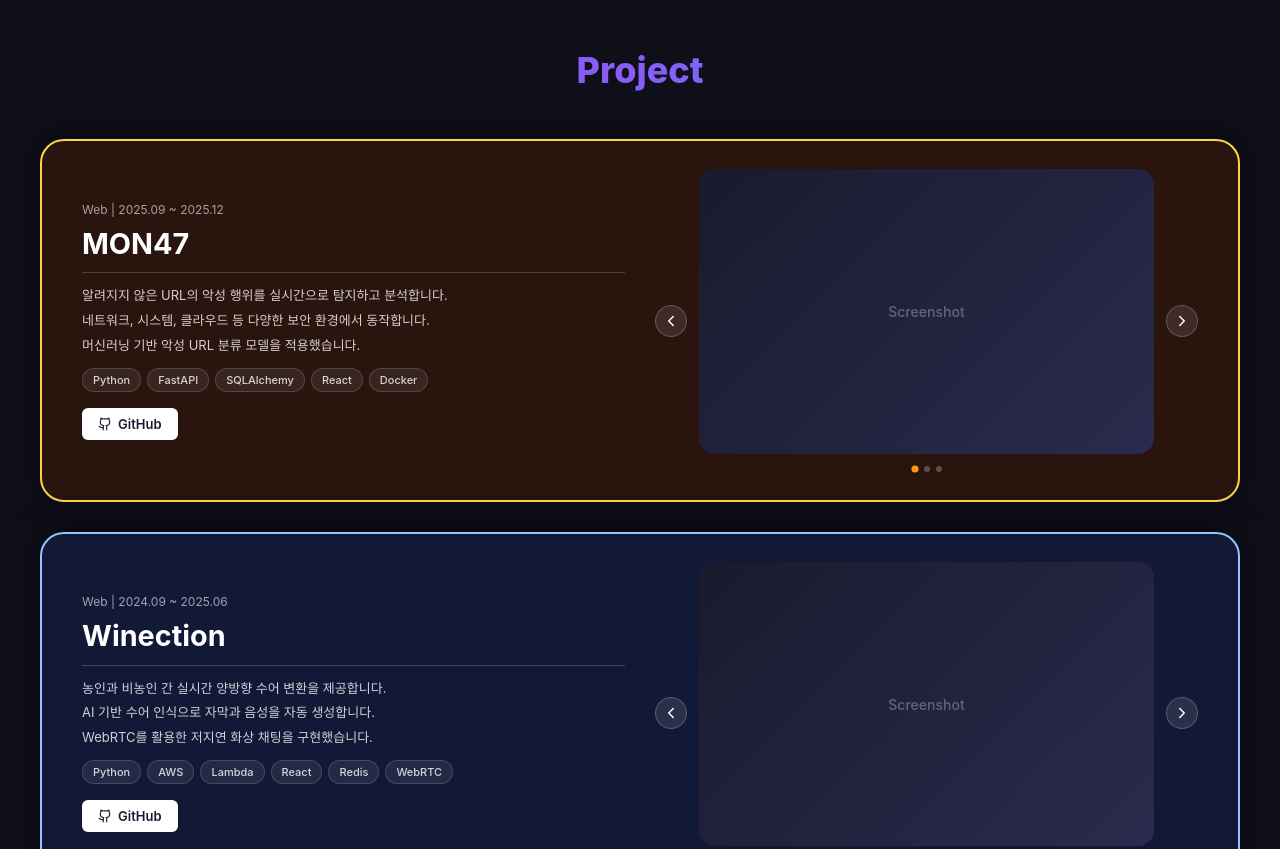
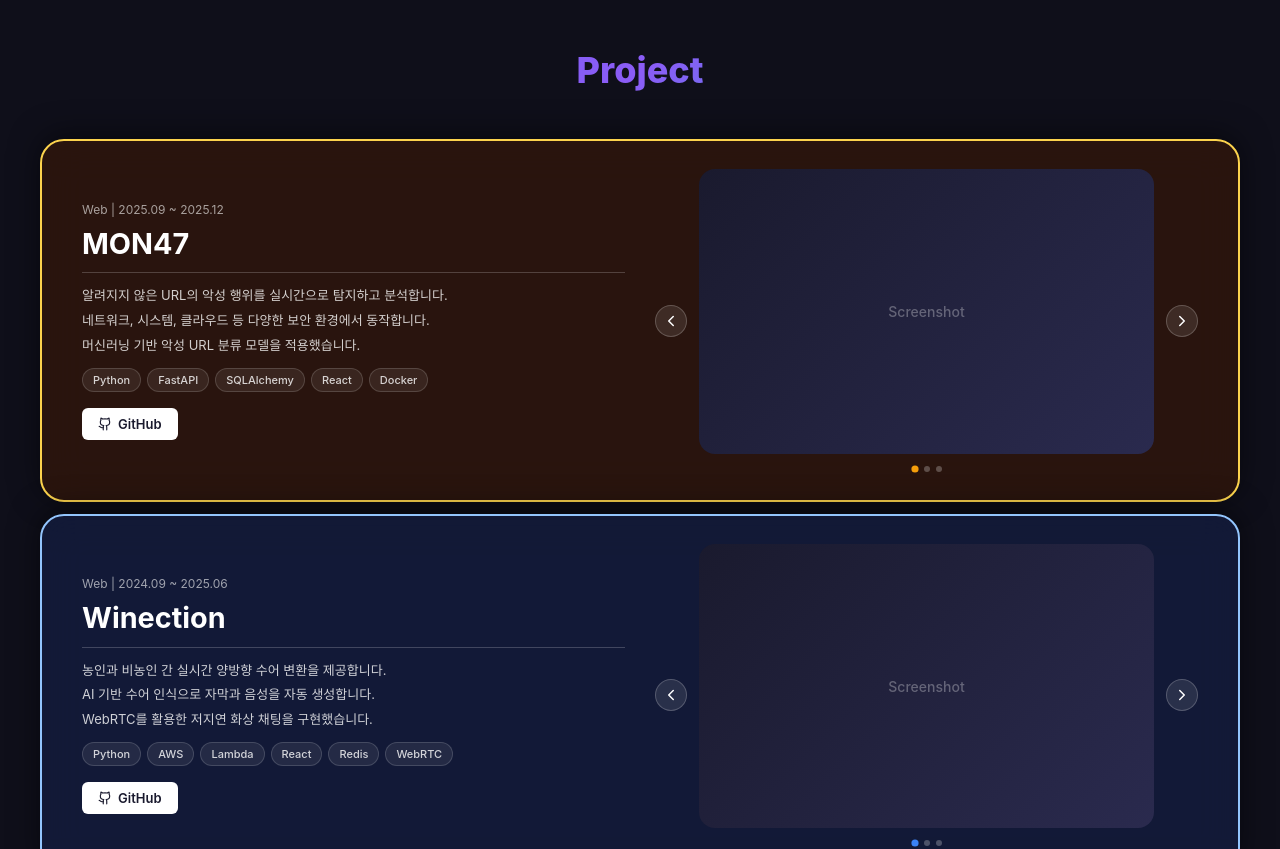
Before and after one commit to woodong-222/woo-portfolio, a React (Vite) app: page / in a window 1280 px wide. Shown: the part 4500-5349 px from the top of the page. Built offline with nearby package versions, Linux system fonts and the light colour scheme.

Commit message:
feat: 카드 세션 이동 효과 고정

```diff
--- a/src/components/sections/Projects/Projects.scss
+++ b/src/components/sections/Projects/Projects.scss
@@ -68,7 +68,7 @@
 // 프로젝트 카드 - sticky로 겹침
 .project-card {
 	position: sticky;
-	margin: 0 40px 30px 40px; // 하단 간격 30px 추가
+	margin: 0 40px;
 	padding: 28px 40px;
 	min-height: 280px;
 	border-radius: 24px;
@@ -79,12 +79,15 @@
 	backdrop-filter: blur(20px);
 	-webkit-backdrop-filter: blur(20px);
 
-	// 호버 애니메이션
-	transition: transform 0.3s ease, box-shadow 0.3s ease;
+	// 호버 애니메이션 (transform은 카드 간격에 사용되므로 inner에서 처리)
+	transition: box-shadow 0.3s ease;
 
 	&:hover {
-		transform: translateX(-12px);
 		box-shadow: 4px -4px 30px rgba(0, 0, 0, 0.6);
+
+		.project-card__inner {
+			transform: translateX(-12px);
+		}
 	}
 
 	&--last {
@@ -92,13 +95,13 @@
 	}
 
 	@include tablet-only {
-		margin: 0 24px 24px 24px;
+		margin: 0 24px;
 		padding: 24px;
 		min-height: 250px;
 	}
 
 	@include mobile-only {
-		margin: 0 16px 20px 16px;
+		margin: 0 16px;
 		padding: 20px 16px;
 		min-height: auto;
 		border-radius: 16px;
@@ -111,6 +114,7 @@
 		align-items: center;
 		max-width: 1200px;
 		margin: 0 auto;
+		transition: transform 0.3s ease;
 
 		@include tablet-only {
 			grid-template-columns: 1fr;
--- a/src/components/sections/Projects/index.tsx
+++ b/src/components/sections/Projects/index.tsx
@@ -45,23 +45,23 @@ const Projects = () => {
 
 	const cardCount = projects.length;
 
-	// 마지막 카드의 sticky top 위치
-	const lastCardStickyTop = HEADER_HEIGHT + TITLE_AREA_HEIGHT + ((cardCount - 1) * CARD_OFFSET);
+	// 모든 카드가 동일한 sticky top (마지막 카드의 translateY 포함한 실제 위치)
+	const stickyTop = HEADER_HEIGHT + TITLE_AREA_HEIGHT;
+	const lastCardVisualTop = stickyTop + ((cardCount - 1) * CARD_OFFSET);
 
 	useEffect(() => {
 		let rafId: number;
 
 		const handleScroll = () => {
-			// requestAnimationFrame으로 브라우저 렌더링과 동기화
 			rafId = requestAnimationFrame(() => {
 				if (!lastCardRef.current || !titleRef.current) return;
 
 				const lastCardRect = lastCardRef.current.getBoundingClientRect();
 
-				// 마지막 카드가 sticky top 위치보다 위로 올라가면 카드 더미가 올라가기 시작한 것
-				if (lastCardRect.top < lastCardStickyTop) {
-					const offset = lastCardStickyTop - lastCardRect.top;
-					// 직접 DOM 조작으로 즉시 반영
+				// 제목 이동 (마지막 카드 기준)
+				// 마지막 카드의 시각적 위치는 stickyTop + translateY
+				if (lastCardRect.top < lastCardVisualTop) {
+					const offset = lastCardVisualTop - lastCardRect.top;
 					titleRef.current.style.transform = `translateY(-${offset}px)`;
 				} else {
 					titleRef.current.style.transform = 'translateY(0)';
@@ -74,7 +74,7 @@ const Projects = () => {
 			window.removeEventListener('scroll', handleScroll);
 			cancelAnimationFrame(rafId);
 		};
-	}, [lastCardStickyTop]);
+	}, [lastCardVisualTop]);
 
 	const stackStyle = useMemo(
 		() =>
@@ -131,15 +131,18 @@ const ProjectCard = forwardRef<HTMLDivElement, ProjectCardProps>(
 	const lang = i18n.language as 'ko' | 'en';
 	const isLastCard = index === total - 1;
 
-	// 카드는 네비게이션 바 + 제목 영역 높이 아래에서 시작
-	const topOffset = HEADER_HEIGHT + TITLE_AREA_HEIGHT + (index * cardOffset);
+	// 모든 카드가 동일한 top, translateY로 간격 설정
+	// 이렇게 하면 sticky 해제 시에도 translateY가 유지되어 간격 보존
+	const stickyTop = HEADER_HEIGHT + TITLE_AREA_HEIGHT;
+	const translateY = index * cardOffset;
 
 	return (
 		<div
 			ref={ref}
 			className={`project-card ${isLastCard ? 'project-card--last' : ''}`}
 			style={{
-				top: `${topOffset}px`,
+				top: `${stickyTop}px`,
+				transform: `translateY(${translateY}px)`,
 				zIndex: index + 1,
 				backgroundColor: theme.bg,
 				'--glow-color': theme.glow,
```
